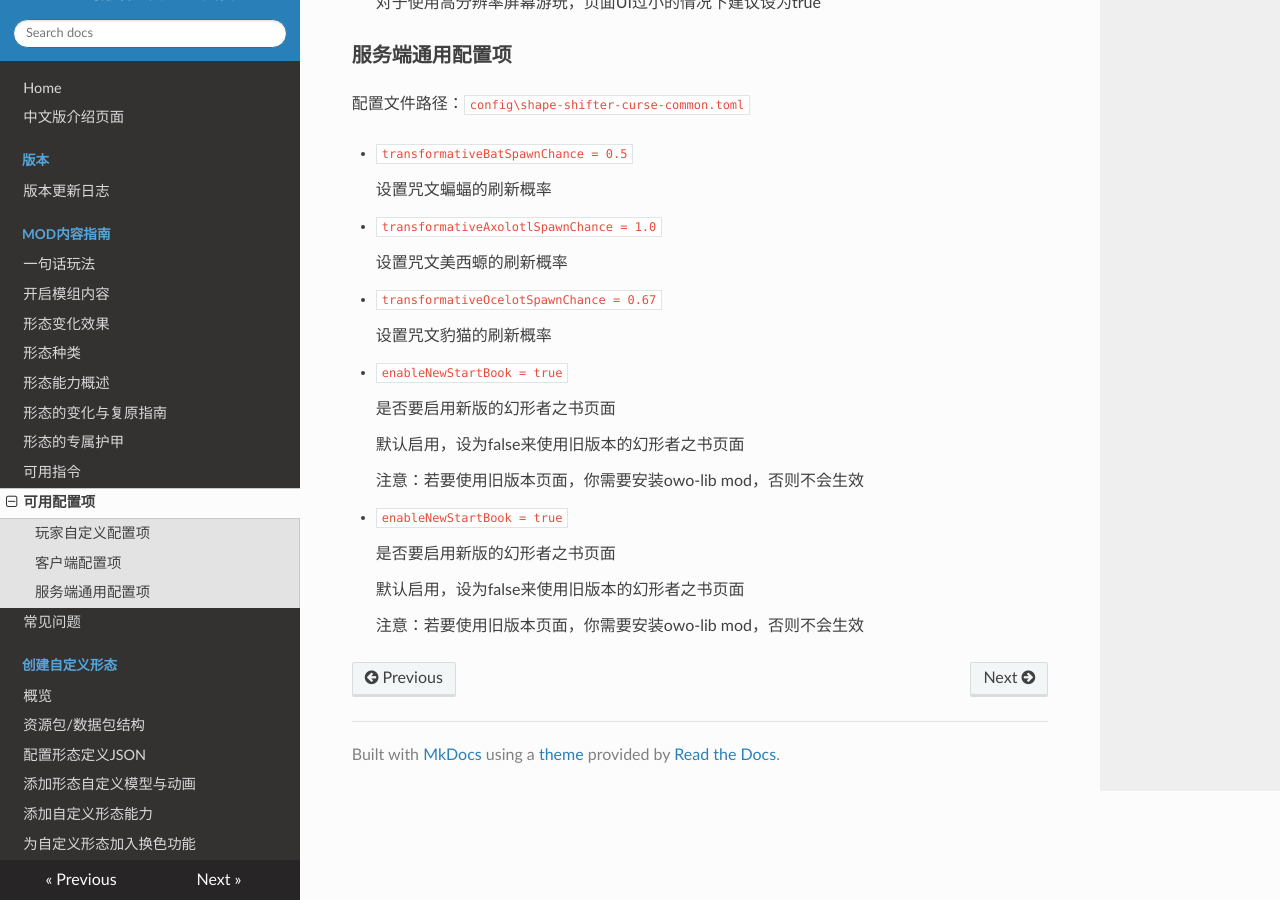
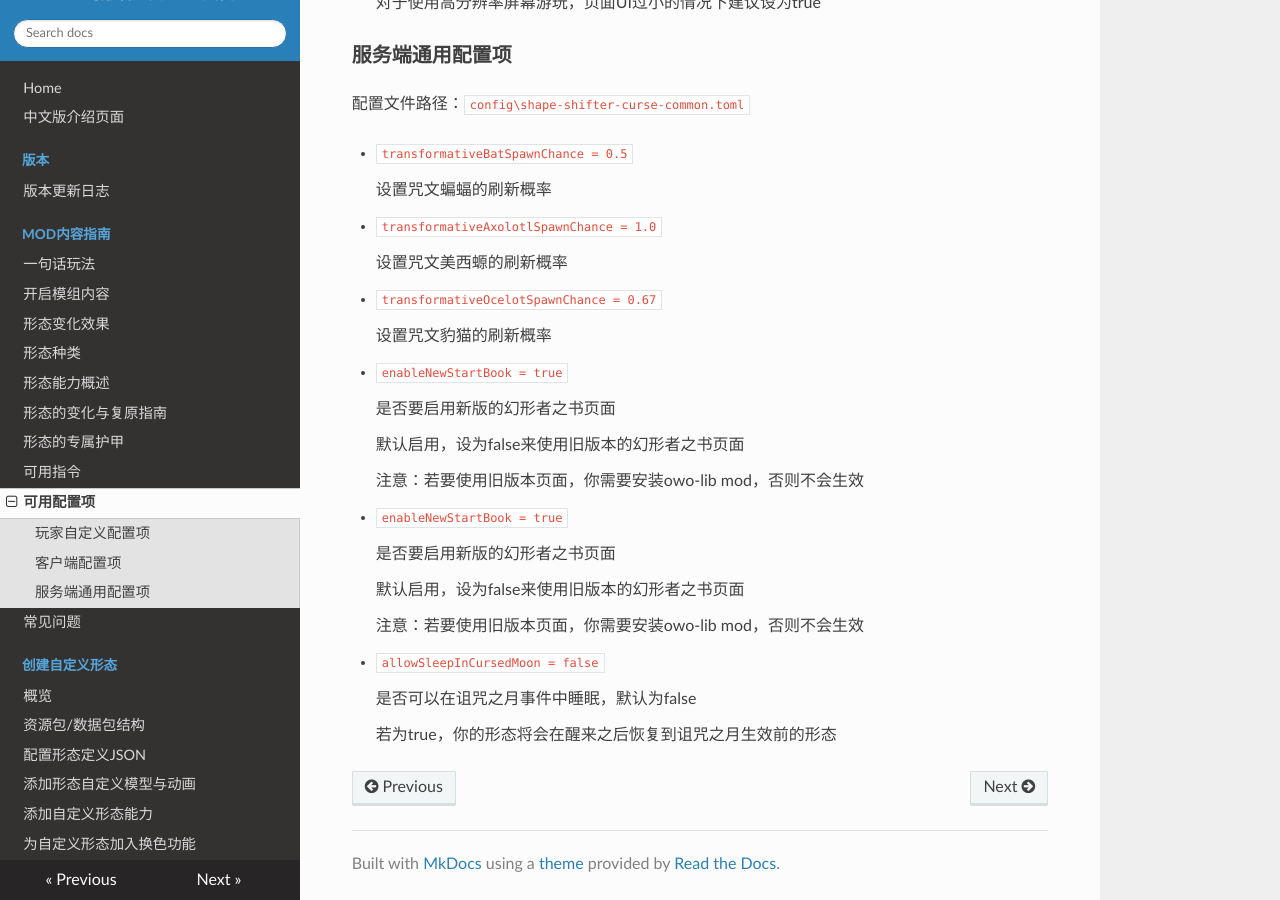
Before and after one commit to onixary/ssc_wiki, an MkDocs documentation site: the page built from docs/mod_content/mod_config.md, in a window 1280 px wide and 900 px high, scrolled down 1586 px. Built offline with MkDocs 1.6.1, drawn with Linux system fonts in a browser that asks for light colours; nearby versions of some CDN libraries.

Commit message:
补充wiki条目

```diff
--- a/docs/mod_content/mod_config.md
+++ b/docs/mod_content/mod_config.md
@@ -92,3 +92,9 @@
       默认启用，设为false来使用旧版本的幻形者之书页面
 
       注意：若要使用旧版本页面，你需要安装owo-lib mod，否则不会生效
+
+- `allowSleepInCursedMoon = false`
+
+      是否可以在诅咒之月事件中睡眠，默认为false
+
+      若为true，你的形态将会在醒来之后恢复到诅咒之月生效前的形态
```
